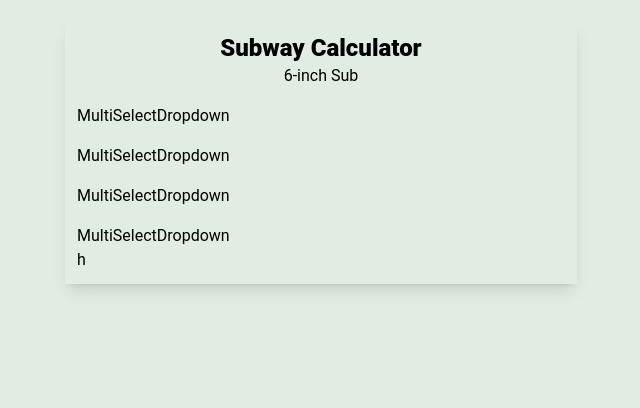
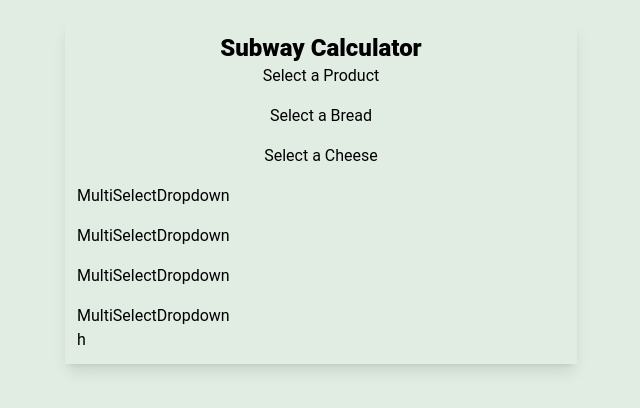
Before and after one commit to mariawarnes/subway-nutrition-calculator, a React (Vite) app: page / in a window 1280 px wide. Shown: the top 408 px of the page, without its empty margins (319-959 px from the left). Built offline with nearby package versions, Linux system fonts and the light colour scheme; a web font is replaced by a local one.

Commit message:
Fixes for single select dropdown logic and ts import paths

```diff
--- a/src/App.tsx
+++ b/src/App.tsx
@@ -3,30 +3,27 @@
 import Button from "./components/Button";
 import SingleSelectDropdown from "./components/SingleSelectDropdown";
 import MultiSelectDropdown from "./components/MultiSelectDropdown";
+import {
+  products,
+  breads,
+  cheeses,
+  salads,
+  sauces,
+  extras,
+  toppings,
+} from "./data/ingredients.json";
+import { Ingredient } from "./types";
 
 function App() {
-  const [product, setProduct] = useState("");
-  const [bread, setBread] = useState("");
-  const [cheese, setCheese] = useState("");
-  const [salads, setSalads] = useState([]);
-  const [sauces, setSauces] = useState([]);
-  const [extras, setExtras] = useState([]);
-  const [toppings, setToppings] = useState([]);
-
-  const products = [
-    {
-      name: "6-inch Sub",
-    },
-    {
-      name: "Footlong Sub",
-    },
-    {
-      name: "Wrap",
-    },
-    {
-      name: "Salad",
-    },
-  ];
+  const [selectedProduct, setSelectedProduct] = useState<Ingredient | null>(
+    null
+  );
+  const [selectedBread, setSelectedBread] = useState<Ingredient | null>(null);
+  const [selectedCheese, setSelectedCheese] = useState<Ingredient | null>(null);
+  const [selectedSalads, setSelectedSalads] = useState([]);
+  const [selectedSauces, setSelectedSauces] = useState([]);
+  const [selectedExtras, setSelectedExtras] = useState([]);
+  const [selectedToppings, setSelectedToppings] = useState([]);
 
   return (
     <div className="p-3 mx-auto max-w-lg my-5 shadow-lg bg-light-green">
@@ -35,11 +32,26 @@
       </h1>
       <div className="flex flex-col space-y-4">
         {/* Product */}
-        <SingleSelectDropdown title={"Product"} options={products} />
+        <SingleSelectDropdown
+          title={"Product"}
+          options={products}
+          selected={selectedProduct}
+          setSelected={setSelectedProduct}
+        />
         {/* Bread */}
-        {/* <SingleSelectDropdown /> */}
+        <SingleSelectDropdown
+          title={"Bread"}
+          options={breads}
+          selected={selectedBread}
+          setSelected={setSelectedBread}
+        />
         {/* Cheese */}
-        {/* <SingleSelectDropdown /> */}
+        <SingleSelectDropdown
+          title={"Cheese"}
+          options={cheeses}
+          selected={selectedCheese}
+          setSelected={setSelectedCheese}
+        />
         {/* Salads */}
         <MultiSelectDropdown />
         {/* Sauces */}
--- a/src/components/SingleSelectDropdown.tsx
+++ b/src/components/SingleSelectDropdown.tsx
@@ -1,16 +1,18 @@
-import { slugify } from "@/utils";
 import { Listbox } from "@headlessui/react";
-import React, { useState } from "react";
+import { SingleSelectDropdownProps } from "../types";
 
-const SingleSelectDropdown = ({ title, options }) => {
-  const [selected, setSelected] = useState(options[0]);
-
+const SingleSelectDropdown = ({
+  title,
+  options,
+  selected,
+  setSelected,
+}: SingleSelectDropdownProps) => {
   return (
     <Listbox value={selected} onChange={setSelected}>
-      <Listbox.Button>{selected.name}</Listbox.Button>
+      <Listbox.Button>{selected?.name || "Select a " + title}</Listbox.Button>
       <Listbox.Options>
         {options.map((option) => (
-          <Listbox.Option key={option.id} value={slugify(option.name)}>
+          <Listbox.Option key={option.id} value={option}>
             {option.name}
           </Listbox.Option>
         ))}
--- a/src/data/ingredients.json
+++ b/src/data/ingredients.json
@@ -1,4 +1,38 @@
 {
+  "products": [
+    {
+      "id": "p-1",
+      "name": "6-inch Sub",
+      "calories": 0,
+      "protein": 0,
+      "carbs": 0,
+      "fat": 0
+    },
+    {
+      "id": "p-2",
+      "name": "Footlong Sub",
+      "calories": 0,
+      "protein": 0,
+      "carbs": 0,
+      "fat": 0
+    },
+    {
+      "id": "p-3",
+      "name": "Tortilla Wrap",
+      "calories": 214.5,
+      "protein": 6,
+      "carbs": 35,
+      "fat": 5.4
+    },
+    {
+      "id": "p-4",
+      "name": "Salad",
+      "calories": 0,
+      "protein": 0,
+      "carbs": 0,
+      "fat": 0
+    }
+  ],
   "breads": [
     {
       "id": "b-1",
@@ -50,14 +84,6 @@
     },
     {
       "id": "b-7",
-      "name": "Tortilla Wrap",
-      "calories": 214.5,
-      "protein": 6,
-      "carbs": 35,
-      "fat": 5.4
-    },
-    {
-      "id": "b-8",
       "name": "Wholegrain Bread",
       "calories": 207,
       "protein": 9.9,
@@ -294,7 +320,7 @@
   "cheeses": [
     {
       "id": "c-1",
-      "name": "American-style Cheese",
+      "name": "American-style Cheese (V)",
       "calories": 42,
       "protein": 2.3,
       "carbs": 0.4,
@@ -302,7 +328,7 @@
     },
     {
       "id": "c-2",
-      "name": "Monterey Jack Cheddar Slices",
+      "name": "Monterey Jack Cheddar Slices (V)",
       "calories": 38,
       "protein": 2.3,
       "carbs": 0,
@@ -318,7 +344,7 @@
     },
     {
       "id": "c-4",
-      "name": "Peppered Cheese",
+      "name": "Peppered Cheese (V)",
       "calories": 45,
       "protein": 2.5,
       "carbs": 0.3,
@@ -326,7 +352,7 @@
     },
     {
       "id": "c-5",
-      "name": "Shredded Mozzarella & Cheddar Cheese Mix",
+      "name": "Shredded Mozzarella & Cheddar Blend (V)",
       "calories": 45,
       "protein": 3.2,
       "carbs": 0.6,
@@ -360,11 +386,19 @@
     },
     {
       "id": "s-2",
-      "name": "Chipotle Southwest Sauce",
+      "name": "Chipotle Southwest Sauce (V)",
       "calories": 58,
       "protein": 0.1,
       "carbs": 1.2,
       "fat": 5.8
+    },
+    {
+      "id": "s-4",
+      "name": "Extra Spicy Chipotle Sauce (V)",
+      "calories": 60,
+      "protein": 0.2,
+      "carbs": 1.1,
+      "fat": 6.1
     },
     {
       "id": "s-3",
@@ -375,16 +409,8 @@
       "fat": 0.7
     },
     {
-      "id": "s-4",
-      "name": "Extra Spicy Chipotle Sauce",
-      "calories": 60,
-      "protein": 0.2,
-      "carbs": 1.1,
-      "fat": 6.1
-    },
-    {
       "id": "s-5",
-      "name": "Garlic & Herb Sauce",
+      "name": "Garlic & Herb Sauce (VE)",
       "calories": 51,
       "protein": 0,
       "carbs": 0.6,
@@ -464,7 +490,7 @@
     },
     {
       "id": "s-15",
-      "name": "Teriyaki Sauce",
+      "name": "Teriyaki Sauce (VE)",
       "calories": 25,
       "protein": 0.4,
       "carbs": 5.5,
@@ -472,7 +498,7 @@
     },
     {
       "id": "s-16",
-      "name": "Tomato Ketchup",
+      "name": "Tomato Ketchup (VE)",
       "calories": 14,
       "protein": 0.2,
       "carbs": 3.2,
@@ -480,13 +506,13 @@
     },
     {
       "id": "s-17",
-      "name": "Mango Habanero Sauce",
+      "name": "Mango Habanero Sauce (VE)",
       "calories": 23,
       "protein": 0,
       "fat": 0
     }
   ],
-  "vegetables": [
+  "salads": [
     {
       "id": "v-1",
       "name": "Cucumbers",
--- /dev/null
+++ b/src/types/index.ts
@@ -0,0 +1,15 @@
+export interface Ingredient {
+  id: string;
+  name: string;
+  calories: number;
+  protein: number;
+  carbs: number;
+  fat: number;
+}
+
+export interface SingleSelectDropdownProps {
+  title: string;
+  options: Ingredient[];
+  selected: Ingredient | null;
+  setSelected: (value: Ingredient | null) => void;
+}
```
Also changed, not shown: tsconfig.json (+2 -6 lines).
